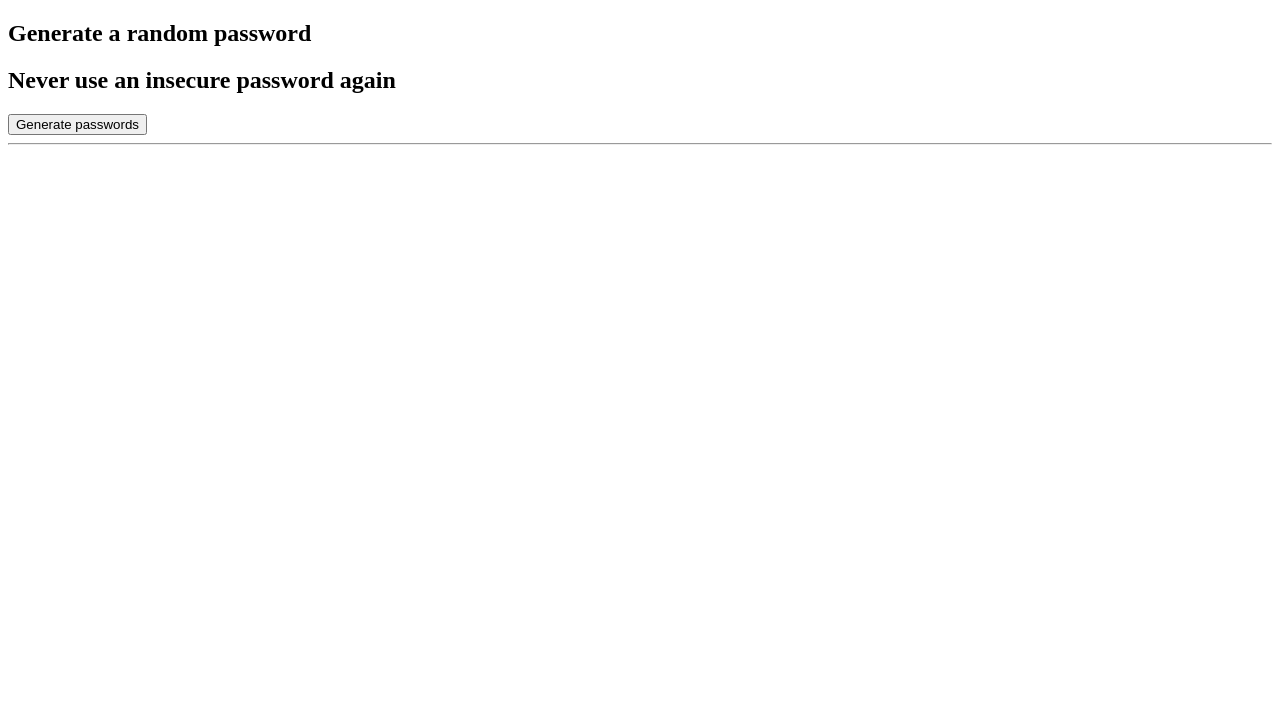
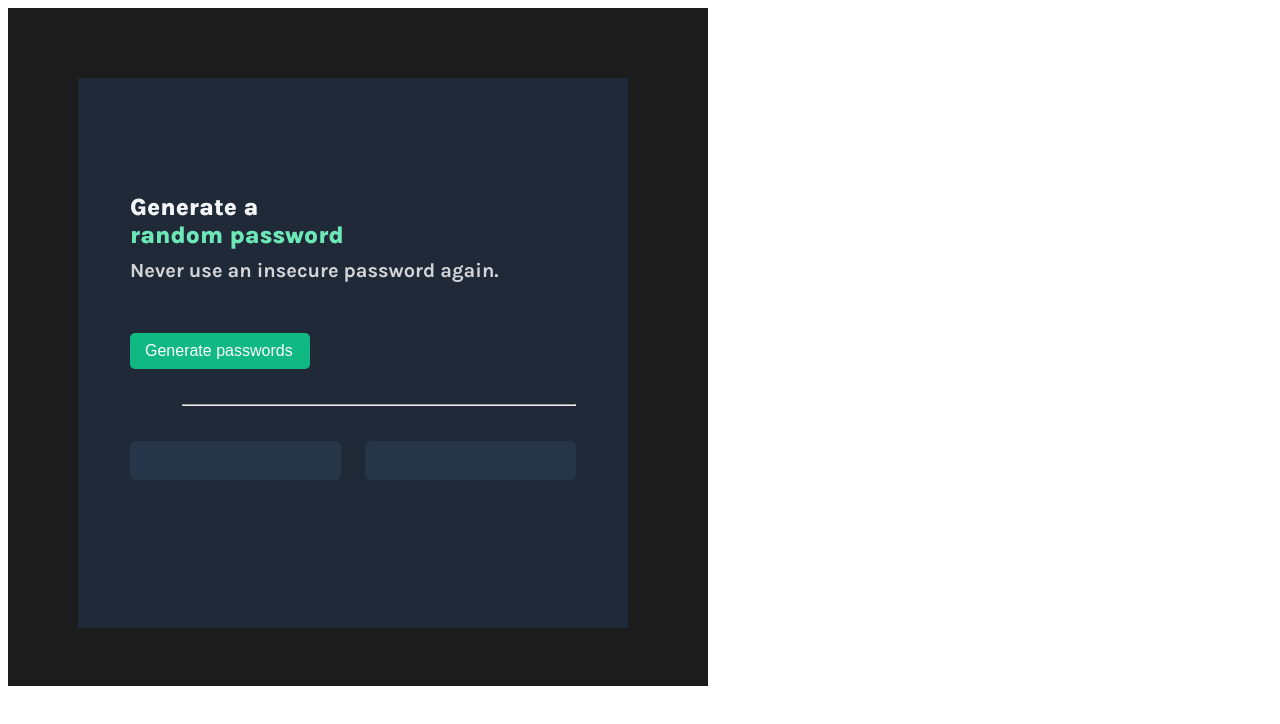
Before and after one commit to Oxfy/password_generator, a plain HTML site: page index.html in a window 1280 px wide. Drawn offline with Linux system fonts and the light colour scheme.

Commit message:
Apply css settings

```diff
--- a/index.css
+++ b/index.css
@@ -1,3 +1,77 @@
-*{
-    margin: 0px auto;
+            /*------ Universal settings ---------*/
+body{
+    font-family: Karla, sans-serif;
 }
+
+            /*------ Basic background layout -----*/
+
+main{
+    background-color: #1C1C1C;
+    width: 700px;
+    height: 678px;
+    display: flex;
+}
+
+#container{
+    background-color: #1F2937;
+    width: 550px;
+    height: 550px;
+    margin: 10%;
+}
+
+            /*------App design settings ------*/
+
+#text_container{
+    margin: 115px 0px 0px 52px;
+}
+
+#generate{
+    background-color: #10B981;
+    color: white;
+    font-size: 16px;
+    font-weight: 500;
+    border-radius: 5px;
+    padding: 9px 17px 9px 15px;
+    border: none;
+}
+
+hr{
+    color: #2F3E53;
+    margin: 35px 52px;
+}
+
+.password_parent{
+    display: flex;
+    flex-direction: row;
+}
+.password{
+    background-color: #273549;
+    width: 211px;
+    height: 39px;
+    margin: 35px, 24px 0 0;
+    border-radius: 6px;
+    font-size: 16px;
+}
+
+#pass_two{
+    margin: 0px 0px 0px 24px;
+}
+
+                /*------ Text settings -----*/
+h1{
+    font-size: 40;
+    font-weight: 800;
+    color: #F3F4F6;
+    margin-bottom: 10px;
+}
+
+.green{
+    color: #6EE7B7;
+}
+
+h2{
+    color: #D5D4D8;
+    font-size: 20px;
+    margin-top: 10px;
+    margin-bottom: 51px;
+}
--- a/index.html
+++ b/index.html
@@ -4,16 +4,24 @@
     <meta charset="UTF-8">
     <meta name="viewport" content="width= , initial-scale=1.0">
     <title>Random Password Generator </title>
+    <link rel="stylesheet" href="index.css">
+    <link rel="preconnect" href="https://fonts.googleapis.com">
+    <link rel="preconnect" href="https://fonts.gstatic.com" crossorigin>
+    <link href="https://fonts.googleapis.com/css2?family=Karla:ital,wght@0,200..800;1,200..800&display=swap" rel="stylesheet">
 </head>
 <body>
-    <main id="main">
+    <main>
         <article id="container">
-            <h1>Generate a <span class="green">random password</span></h1>
-            <h2>Never use an insecure password again</h2>
-            <button id="generate">Generate passwords</button>
-            <hr/>
-            <div class="password" class="green"></div>
-            <div class="password" class="green"></div>
+            <div id="text_container">
+                <h1>Generate a <br/><span class="green">random password</span></h1>
+                <h2>Never use an insecure password again.</h2>
+                <button id="generate">Generate passwords</button>
+                <hr/>
+                <div class="password_parent">
+                    <div class="password" class="green" id="pass_one"></div>
+                    <div class="password" class="green" id="pass_two"></div>
+                </div>
+            </div>
         </article>
     </main>
 </body>
```
